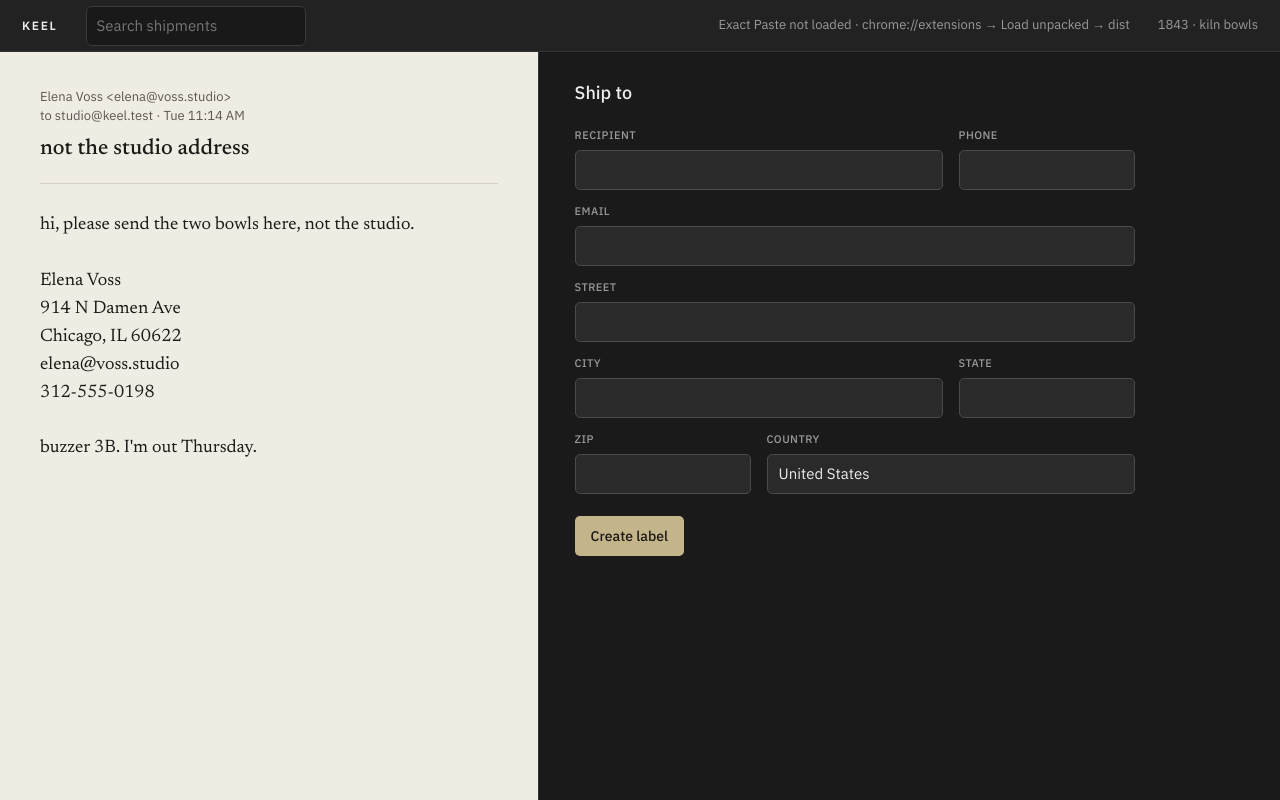
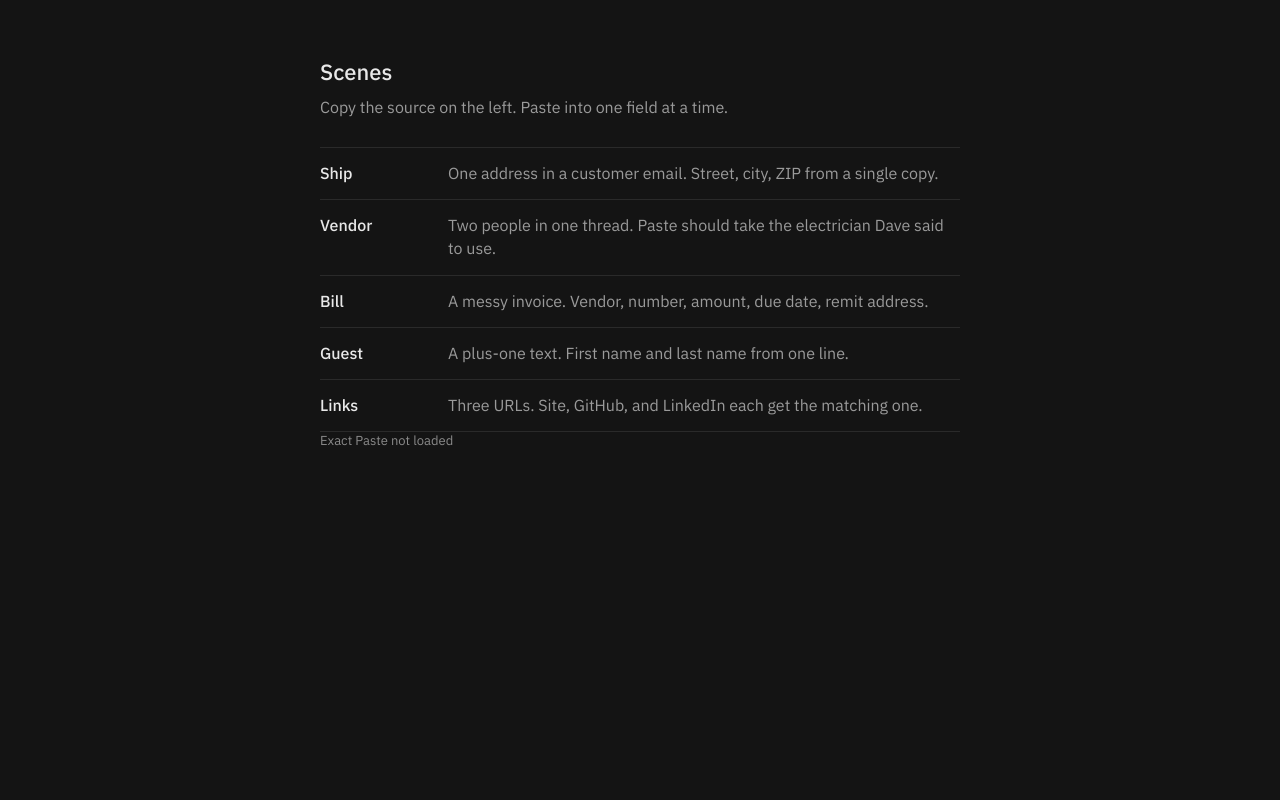
Before and after one commit to goodnight000/exact-paste, a browser extension: page demo/index.html in a window 1280 px wide. Drawn offline with Linux system fonts and the light colour scheme.

Commit message:
Add vendor, invoice, guest, and URL demo scenes.
Each is a source on the left and a form on the right. Index lists them.

```diff
--- a/demo/index.html
+++ b/demo/index.html
@@ -3,226 +3,57 @@
   <head>
     <meta charset="utf-8" />
     <meta name="viewport" content="width=device-width, initial-scale=1" />
-    <title>Keel</title>
+    <title>Exact Paste scenes</title>
     <link rel="preconnect" href="https://fonts.googleapis.com" />
-    <link
-      rel="stylesheet"
-      href="https://fonts.googleapis.com/css2?family=IBM+Plex+Sans:ital,wght@0,400;0,500;0,600;1,400&family=Newsreader:opsz,wght@6..72,400;6..72,500&display=swap"
-    />
+    <link rel="stylesheet" href="https://fonts.googleapis.com/css2?family=IBM+Plex+Sans:wght@400;500;600&display=swap" />
     <style>
-      :root {
-        --bg: #1a1a1a;
-        --bar: #222;
-        --paper: #efece4;
-        --ink: #1c1b18;
-        --ink-dim: #5c5850;
-        --line: #333;
-        --field: #2a2a2a;
-        --text: #ececec;
-        --muted: #9a9a9a;
-        --accent: #c4b48a;
-      }
-      * { box-sizing: border-box; }
       html, body {
         margin: 0;
-        height: 100%;
-        background: var(--bg);
-        color: var(--text);
-        font: 15px/1.45 "IBM Plex Sans", ui-sans-serif, sans-serif;
+        min-height: 100%;
+        background: #141414;
+        color: #e8e8e8;
+        font: 16px/1.45 "IBM Plex Sans", ui-sans-serif, sans-serif;
       }
-      .app {
-        display: grid;
-        grid-template-rows: 52px 1fr;
-        height: 100%;
+      main {
+        width: min(40rem, calc(100% - 48px));
+        margin: 0 auto;
+        padding: 56px 0 80px;
       }
-      .bar {
-        display: flex;
-        align-items: center;
-        gap: 28px;
-        padding: 0 22px;
-        background: var(--bar);
-        border-bottom: 1px solid var(--line);
-      }
-      .bar strong {
-        font-size: 12px;
-        font-weight: 600;
-        letter-spacing: 0.14em;
-        text-transform: uppercase;
-      }
-      .bar input[type="search"] {
-        width: 220px;
-        padding: 7px 10px;
-        border: 1px solid #3a3a3a;
-        border-radius: 6px;
-        background: #191919;
-        color: var(--text);
-        font: inherit;
-      }
-      .bar .spacer { flex: 1; }
-      .bar em {
-        font-style: normal;
-        color: var(--muted);
-        font-size: 13px;
-      }
-      .work {
-        display: grid;
-        grid-template-columns: minmax(320px, 42%) 1fr;
-        min-height: 0;
-      }
-      .letter {
-        min-height: 0;
-        overflow: auto;
-        padding: 36px 40px 48px;
-        background: var(--paper);
-        color: var(--ink);
-      }
-      .letter header {
-        margin: 0 0 28px;
-        padding: 0 0 20px;
-        border-bottom: 1px solid #d5d0c6;
-        font-size: 13px;
-        color: var(--ink-dim);
-      }
-      .letter header b {
-        color: var(--ink);
-        font-weight: 600;
-      }
-      .letter h1 {
-        margin: 10px 0 0;
-        font: 500 22px/1.25 Newsreader, "Times New Roman", serif;
-        color: var(--ink);
-      }
-      .letter article {
-        margin: 0;
-        font: 18px/1.55 Newsreader, "Times New Roman", serif;
-        white-space: pre-wrap;
-        user-select: text;
-      }
-      .ship {
-        min-height: 0;
-        overflow: auto;
-        padding: 28px 36px 48px;
-        border-left: 1px solid var(--line);
-      }
-      .ship h2 {
-        margin: 0 0 22px;
-        font-size: 18px;
+      h1 {
+        margin: 0 0 8px;
+        font-size: 22px;
         font-weight: 500;
       }
-      form {
+      p {
+        margin: 0 0 28px;
+        color: #9a9a9a;
+      }
+      a.row {
         display: grid;
-        grid-template-columns: 1fr 1fr 1fr;
-        gap: 14px 16px;
-        max-width: 560px;
+        grid-template-columns: 7rem 1fr;
+        gap: 16px;
+        padding: 14px 0;
+        border-top: 1px solid #2a2a2a;
+        color: inherit;
+        text-decoration: none;
       }
-      label {
-        display: flex;
-        flex-direction: column;
-        gap: 6px;
-        font-size: 11px;
-        font-weight: 500;
-        letter-spacing: 0.04em;
-        text-transform: uppercase;
-        color: var(--muted);
-      }
-      label.span2 { grid-column: span 2; }
-      label.span3 { grid-column: 1 / -1; }
-      input {
-        width: 100%;
-        height: 40px;
-        padding: 0 11px;
-        border: 1px solid #4a4a4a;
-        border-radius: 5px;
-        background: var(--field);
-        color: var(--text);
-        font: 15px/1 "IBM Plex Sans", ui-sans-serif, sans-serif;
-      }
-      input:focus {
-        outline: none;
-        border-color: #8a8a8a;
-      }
-      .go {
-        grid-column: 1 / -1;
-        margin-top: 8px;
-        width: fit-content;
-        height: 40px;
-        padding: 0 16px;
-        border: 0;
-        border-radius: 5px;
-        background: var(--accent);
-        color: #1a1814;
-        font: 500 14px "IBM Plex Sans", sans-serif;
-      }
+      a.row:last-of-type { border-bottom: 1px solid #2a2a2a; }
+      a.row b { font-weight: 500; }
+      a.row span { color: #9a9a9a; }
+      #ep-status { font-size: 13px; color: #8a8a8a; }
     </style>
   </head>
   <body>
-    <div class="app">
-      <header class="bar">
-        <strong>Keel</strong>
-        <input type="search" placeholder="Search shipments" />
-        <span class="spacer"></span>
-        <em id="ep-status">checking Exact Paste…</em>
-        <em>1843 · kiln bowls</em>
-      </header>
-      <div class="work">
-        <section class="letter">
-          <header>
-            Elena Voss &lt;elena@voss.studio&gt;<br />
-            to studio@keel.test · Tue 11:14 AM
-            <h1>not the studio address</h1>
-          </header>
-          <article id="letter">hi, please send the two bowls here, not the studio.
-
-Elena Voss
-914 N Damen Ave
-Chicago, IL 60622
-elena@voss.studio
-312-555-0198
-
-buzzer 3B. I'm out Thursday.</article>
-        </section>
-        <section class="ship">
-          <h2>Ship to</h2>
-          <form action="#" onsubmit="return false">
-            <label class="span2">Recipient
-              <input name="name" type="text" autocomplete="name" />
-            </label>
-            <label>Phone
-              <input name="phone" type="tel" autocomplete="tel" />
-            </label>
-            <label class="span3">Email
-              <input name="email" type="email" autocomplete="email" />
-            </label>
-            <label class="span3">Street
-              <input name="street" type="text" autocomplete="street-address" />
-            </label>
-            <label class="span2">City
-              <input name="city" type="text" autocomplete="address-level2" />
-            </label>
-            <label>State
-              <input name="state" type="text" autocomplete="address-level1" />
-            </label>
-            <label>ZIP
-              <input name="zip" type="text" autocomplete="postal-code" />
-            </label>
-            <label class="span2">Country
-              <input name="country" type="text" autocomplete="country-name" value="United States" />
-            </label>
-            <button class="go" type="button">Create label</button>
-          </form>
-        </section>
-      </div>
-    </div>
-    <script>
-      const status = document.getElementById("ep-status");
-      function paint() {
-        const state = document.documentElement.dataset.exactPaste;
-        if (state === "on") status.textContent = "Exact Paste on";
-        else if (state === "off") status.textContent = "Exact Paste off";
-        else status.textContent = "Exact Paste not loaded · chrome://extensions → Load unpacked → dist";
-      }
-      paint();
-      setInterval(paint, 400);
-    </script>
+    <main>
+      <h1>Scenes</h1>
+      <p>Copy the source on the left. Paste into one field at a time.</p>
+      <a class="row" href="keel.html"><b>Ship</b><span>One address in a customer email. Street, city, ZIP from a single copy.</span></a>
+      <a class="row" href="vendor.html"><b>Vendor</b><span>Two people in one thread. Paste should take the electrician Dave said to use.</span></a>
+      <a class="row" href="bill.html"><b>Bill</b><span>A messy invoice. Vendor, number, amount, due date, remit address.</span></a>
+      <a class="row" href="guest.html"><b>Guest</b><span>A plus-one text. First name and last name from one line.</span></a>
+      <a class="row" href="links.html"><b>Links</b><span>Three URLs. Site, GitHub, and LinkedIn each get the matching one.</span></a>
+      <p id="ep-status"></p>
+    </main>
+    <script src="status.js"></script>
   </body>
 </html>
--- /dev/null
+++ b/demo/status.js
@@ -0,0 +1,11 @@
+const status = document.getElementById("ep-status");
+if (status) {
+  const paint = () => {
+    const state = document.documentElement.dataset.exactPaste;
+    if (state === "on") status.textContent = "Exact Paste on";
+    else if (state === "off") status.textContent = "Exact Paste off";
+    else status.textContent = "Exact Paste not loaded";
+  };
+  paint();
+  setInterval(paint, 400);
+}
```
Also changed, not shown: demo/bill.html (added, +75 -0 lines), demo/guest.html (added, +62 -0 lines), demo/keel.html (added, +77 -0 lines), demo/links.html (added, +60 -0 lines), demo/vendor.html (added, +76 -0 lines), README.md.
